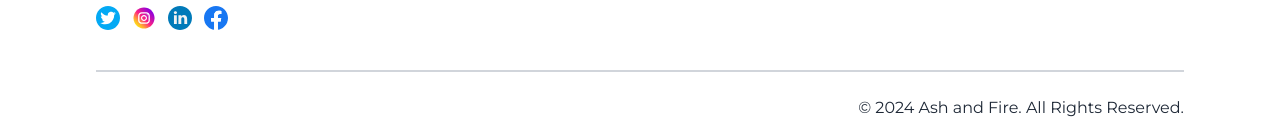
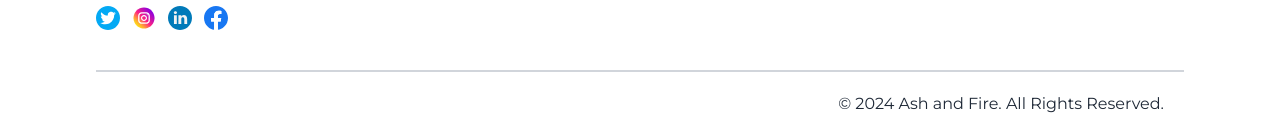
Before and after one commit to MdShuvo18/Expact-global-girls, a React (Vite) app: page / in a window 1280 px wide. Shown: the part 6583-6716 px from the top of the page. Built offline with nearby package versions, Linux system fonts and the light colour scheme.

Commit message:
footer layout paading added

```diff
--- a/src/Components/Footer/Footer.jsx
+++ b/src/Components/Footer/Footer.jsx
@@ -39,7 +39,7 @@ const Footer = () => {
                     </div>
                 </div>
 
-                <div className="mt-10 border-t-2 border-gray-300 pt-6 text-end">
+                <div className="mt-10 border-t-2 border-gray-300 pt-6 p-3 lg:p-5 text-end">
                     <p>&copy; {new Date().getFullYear()} Ash and Fire. All Rights Reserved.</p>
                 </div>
             </main>
@@ -49,9 +49,3 @@ const Footer = () => {
 
 
 export default Footer;
-
-/*
-<div className="mt-10 border-t border-gray-700 pt-6 text-end">
-                    <p>&copy; {new Date().getFullYear()} Your Company. All rights reserved.</p>
-                </div>
-*/
```
